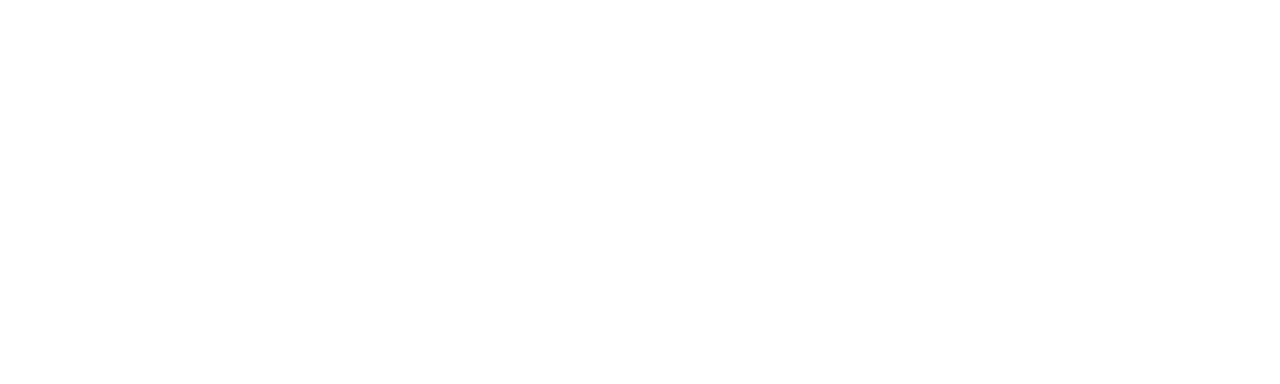
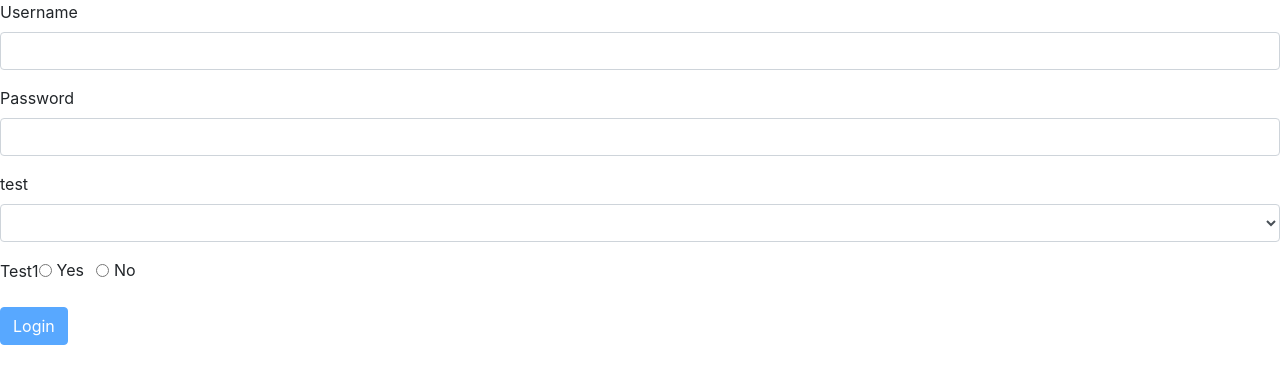
Before and after one commit to Perluto/motel-room-app, a React (Create React App) app: page / in a window 1280 px wide. Shown: the top 384 px of the page. Built offline with nearby package versions, Linux system fonts and the light colour scheme.

Commit message:
design form component(input, radion, select, form)

```diff
--- a/package.json
+++ b/package.json
@@ -6,6 +6,8 @@
     "@testing-library/jest-dom": "^5.11.6",
     "@testing-library/react": "^11.1.2",
     "@testing-library/user-event": "^12.2.2",
+    "joi": "^17.3.0",
+    "joi-browser": "^13.4.0",
     "react": "^17.0.1",
     "react-dom": "^17.0.1",
     "react-scripts": "4.0.0",
--- a/public/index.html
+++ b/public/index.html
@@ -3,6 +3,13 @@
   <head>
     <meta charset="utf-8" />
     <meta name="viewport" content="width=device-width, initial-scale=1" />
+    <link
+      rel="stylesheet"
+      href="https://cdn.jsdelivr.net/npm/bootstrap@4.5.3/dist/css/bootstrap.min.css"
+      integrity="sha384-TX8t27EcRE3e/ihU7zmQxVncDAy5uIKz4rEkgIXeMed4M0jlfIDPvg6uqKI2xXr2"
+      crossorigin="anonymous"
+    />
+    <title>Motel Room App</title>
   </head>
   <body>
     <noscript>You need to enable JavaScript to run this app.</noscript>
--- a/src/App.js
+++ b/src/App.js
@@ -1,8 +1,13 @@
 import React, { Component } from "react";
+import RegisterForm from "./components/RegisterForm";
 class App extends Component {
   state = {};
   render() {
-    return <React.Fragment></React.Fragment>;
+    return (
+      <React.Fragment>
+        <RegisterForm></RegisterForm>
+      </React.Fragment>
+    );
   }
 }
 
--- /dev/null
+++ b/src/components/RegisterForm.jsx
@@ -0,0 +1,42 @@
+import React from "react";
+import Form from "./common/form";
+import Joi from "joi-browser";
+
+class RegisterForm extends Form {
+  state = {
+    data: {
+      username: "",
+      password: "",
+    },
+    errors: {},
+    test: [
+      { _id: 1, name: "1" },
+      { _id: 2, name: "2" },
+      { _id: 3, name: "3" },
+      { _id: 4, name: "4" },
+    ],
+  };
+
+  schema = {
+    username: Joi.string().required().label("Username"),
+    password: Joi.string().required().label("Password"),
+    test: Joi.string().required().label("Test"),
+    radio: Joi.boolean().label("Radio"),
+  };
+
+  render() {
+    return (
+      <div>
+        <form className="form-group">
+          {this.renderInput("username", "Username", "text")}
+          {this.renderInput("password", "Password", "password")}
+          {this.renderSelect("test", "test", this.state.test)}
+          {this.renderRadio("Test1", "Test1", null)}
+          {this.renderBtn("Login")}
+        </form>
+      </div>
+    );
+  }
+}
+
+export default RegisterForm;
--- /dev/null
+++ b/src/components/common/form.jsx
@@ -0,0 +1,107 @@
+import React, { Component } from "react";
+import Joi from "joi-browser";
+import Input from "./input";
+import Select from "./select";
+import Radio from "./radio";
+
+class Form extends Component {
+  validate() {
+    const { error } = Joi.validate(this.state.data, this.schema, {
+      abortEarly: false,
+    });
+    return error ? error.details[0].message : null;
+  }
+
+  validateProperty = ({ id: name, value }) => {
+    const obj = { [name]: value };
+    const schema = { [name]: this.schema[name] };
+    const { error } = Joi.validate(obj, schema);
+    return error ? error.details[0].message : null;
+  };
+
+  handleChange = ({ currentTarget: input }) => {
+
+    if(input.type==="radio"){
+      console.log(input);
+      return;
+    }
+    const errors = { ...this.state.errors };
+    const errorMessage = this.validateProperty(input);
+    if (errorMessage) errors[input.id] = errorMessage;
+    else delete errors[input.id];
+
+    const data = { ...this.state.data };
+    data[input.id] = input.value;
+
+    this.setState({ data, errors });
+
+  };
+
+  handleSubmit = (e) => {
+    e.preventDefault();
+    const errors = this.validate();
+
+    if (errors) {
+      this.setState({ errors: errors || {} });
+      return;
+    }
+
+    this.doSubmit();
+  };
+
+  renderBtn = (label) => {
+    return (
+      <button
+        disabled={this.validate()}
+        className="btn btn-primary"
+        onClick={this.handleSubmit}
+      >
+        {label}
+      </button>
+    );
+  };
+
+  renderInput = (name, label, type) => {
+    const { data, errors } = this.state;
+    return (
+      <Input
+        name={name}
+        label={label}
+        error={errors}
+        value={data[name]}
+        type={type}
+        onChange={this.handleChange}
+      />
+    );
+  };
+
+  renderSelect = (name, label, options) => {
+    const { data, errors } = this.state;
+    return (
+      <Select
+        name={name}
+        label={label}
+        options={options}
+        error={errors[name]}
+        value={data[name]}
+        onChange={this.handleChange}
+      ></Select>
+    );
+  };
+
+  renderRadio = (name, label, options) => {
+    const { data, errors } = this.state;
+    return (
+      <Radio
+        name={name}
+        label={label}
+        options={options}
+        error={errors[name]}
+        value={data[name]}
+        onChange={this.handleChange}
+      ></Radio>
+    );
+  };
+}
+
+export default Form;
--- /dev/null
+++ b/src/components/common/input.jsx
@@ -0,0 +1,15 @@
+import React from "react";
+
+const Input = ({ name, label, error, ...rest }) => {
+  return (
+    <div className="form-group">
+      <label htmlFor={name}>{label}</label>
+      <input className="form-control" id={name} {...rest} />
+      {error[name] && (
+        <div className="alert alert-danger mt-1">{error[name]}</div>
+      )}
+    </div>
+  );
+};
+
+export default Input;
--- /dev/null
+++ b/src/components/common/radio.jsx
@@ -0,0 +1,36 @@
+import React from "react";
+
+const Radio = ({ name, label, options, error, ...rest }) => {
+  let data = [
+    { d: true, name: "Yes" },
+    { d: false, name: "No" },
+  ];
+
+  if (options === null) {
+    options = data;
+  }
+
+  return (
+    <div class="form-group">
+      <label>{label}</label>
+      {options.map((option, index) => {
+        return (
+          <div className="form-check form-check-inline">
+            <input
+              className="form-check-input"
+              type="radio"
+              name={name}
+              value="1"
+              id={index}
+              {...rest}
+            />
+            <label className="form-check-label">{option.name}</label>
+          </div>
+        );
+      })}
+      {error && <div className="alert alert-danger">{error}</div>}
+    </div>
+  );
+};
+
+export default Radio;
--- /dev/null
+++ b/src/components/common/select.jsx
@@ -0,0 +1,22 @@
+import React from "react";
+
+const Select = ({ name, label, options, error, ...rest }) => {
+  return (
+    <div className="form-group">
+      <label htmlFor={name}>{label}</label>
+      <select name={name} id={name} {...rest} className="form-control">
+        <option value="" />
+        {options.map((option) => {
+          return (
+            <option key={option._id} value={option._id}>
+              {option.name}
+            </option>
+          );
+        })}
+      </select>
+      {error && <div className="alert alert-danger">{error}</div>}
+    </div>
+  );
+};
+
+export default Select;
```
Also changed, not shown: 1 other file (tests, documents, lock files or other folders).
